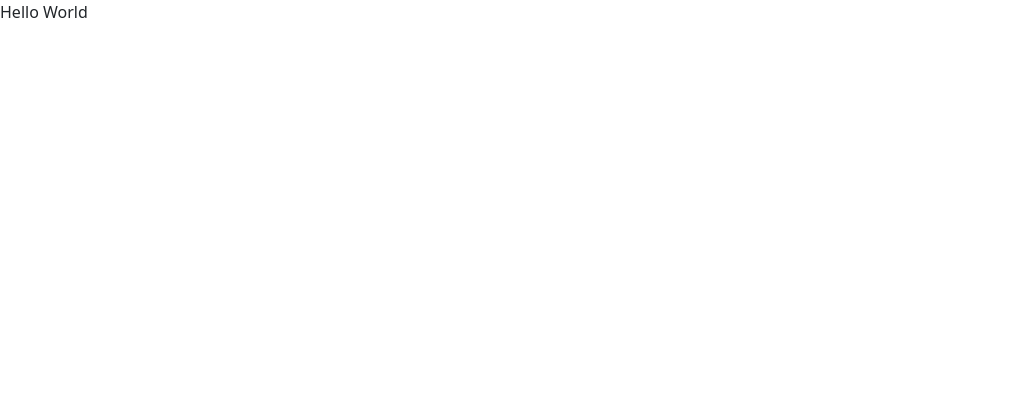
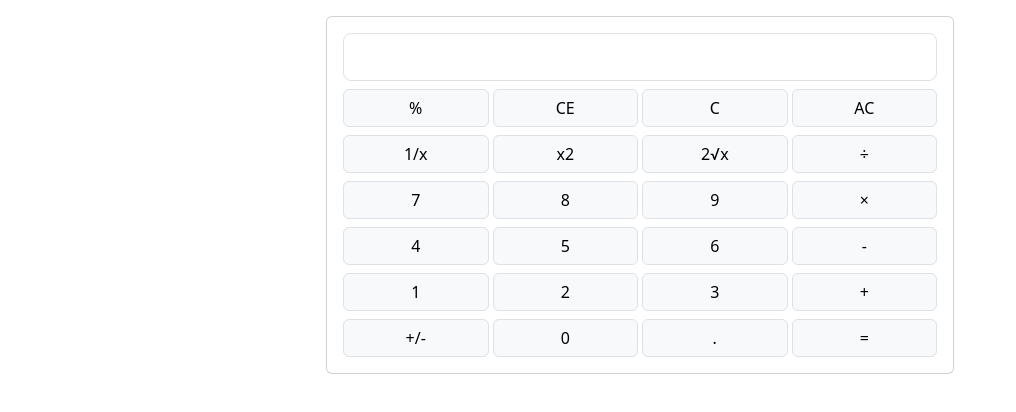
Before and after one commit to Karunasrireddy/Calculator, a plain HTML site: page src/index.html in a window 1280 px wide. Shown: the whole page, without its empty margins (0-1016 px from the left). Drawn offline with nearby package versions, Linux system fonts and the light colour scheme.

Commit message:
Cal index.html

```diff
--- a/src/index.html
+++ b/src/index.html
@@ -7,7 +7,90 @@
      <link href="https://cdn.jsdelivr.net/npm/bootstrap@5.3.0/dist/css/bootstrap.min.css" rel="stylesheet" integrity="sha384-9ndCyUaIbzAi2FUVXJi0CjmCapSmO7SnpJef0486qhLnuZ2cdeRhO02iuK6FUUVM" crossorigin="anonymous">
 </head>
 <body>
-    <div>Hello World</div>
+    <div class="mt-3 row">
+        <div class="col-12 offset-md-3 col-md-6">
+            <div class="card">
+                <div class="card-body">
+                    <input id="cal-display" readonly class="form-control form-control-lg" type="text"
+                        aria-label=".form-control-lg example">
+                        <div class="row gx-1">
+                            <div class="col-3">
+                                <button type="button" class="btn btn-light w-100 mt-2 border">%</button>
+                            </div>
+                            <div class="col-3">
+                                <button type="button" class="btn btn-light w-100 mt-2 border">CE</button>
+                            </div>
+                            <div class="col-3">
+                                <button type="button" class="btn btn-light w-100 mt-2 border">C</button>
+                            </div>
+                            <div class="col-3">
+                                <button type="button" class="btn btn-light w-100 mt-2 border">AC</button>
+                            </div>
+                            <div class="col-3">
+                                <button type="button" class="btn btn-light w-100 mt-2 border">1/x</button>
+                            </div>
+                            <div class="col-3">
+                                <button type="button" class="btn btn-light w-100 mt-2 border">x2</button>
+                            </div>
+                            <div class="col-3">
+                                <button type="button" class="btn btn-light w-100 mt-2 border">2√x</button>
+                            </div>
+                            <div class="col-3">
+                                <button type="button" class="btn btn-light w-100 mt-2 border">÷</button>
+                            </div>
+                            <div class="col-3">
+                                <button type="button" class="btn btn-light w-100 mt-2 border">7</button>
+                            </div>
+                            <div class="col-3">
+                                <button type="button" class="btn btn-light w-100 mt-2 border">8</button>
+                            </div>
+                            <div class="col-3">
+                                <button type="button" class="btn btn-light w-100 mt-2 border">9</button>
+                            </div>
+                            <div class="col-3">
+                                <button type="button" class="btn btn-light w-100 mt-2 border">×</button>
+                            </div>
+                            <div class="col-3">
+                                <button type="button" class="btn btn-light w-100 mt-2 border">4</button>
+                            </div>
+                            <div class="col-3">
+                                <button type="button" class="btn btn-light w-100 mt-2 border">5</button>
+                            </div>
+                            <div class="col-3">
+                                <button type="button" class="btn btn-light w-100 mt-2 border">6</button>
+                            </div>
+                            <div class="col-3">
+                                <button type="button" class="btn btn-light w-100 mt-2 border">-</button>
+                            </div>
+                            <div class="col-3">
+                                <button type="button" class="btn btn-light w-100 mt-2 border">1</button>
+                            </div>
+                            <div class="col-3">
+                                <button type="button" class="btn btn-light w-100 mt-2 border">2</button>
+                            </div>
+                            <div class="col-3">
+                                <button type="button" class="btn btn-light w-100 mt-2 border">3</button>
+                            </div>
+                            <div class="col-3">
+                                <button type="button" class="btn btn-light w-100 mt-2 border">+</button>
+                            </div>
+                            <div class="col-3">
+                                <button type="button" class="btn btn-light w-100 mt-2 border">+/-</button>
+                            </div>
+                            <div class="col-3">
+                                <button type="button" class="btn btn-light w-100 mt-2 border">0</button>
+                            </div>
+                            <div class="col-3">
+                                <button type="button" class="btn btn-light w-100 mt-2 border">.</button>
+                            </div>
+                            <div class="col-3">
+                                <button type="button" class="btn btn-light w-100 mt-2 border">=</button>
+                            </div>
+                        </div>
+                </div>
+            </div>
+        </div>
+    </div>
     <script src="https://cdn.jsdelivr.net/npm/bootstrap@5.3.0/dist/js/bootstrap.bundle.min.js" integrity="sha384-geWF76RCwLtnZ8qwWowPQNguL3RmwHVBC9FhGdlKrxdiJJigb/j/68SIy3Te4Bkz" crossorigin="anonymous"></script>
 </body>
 </body>
```
